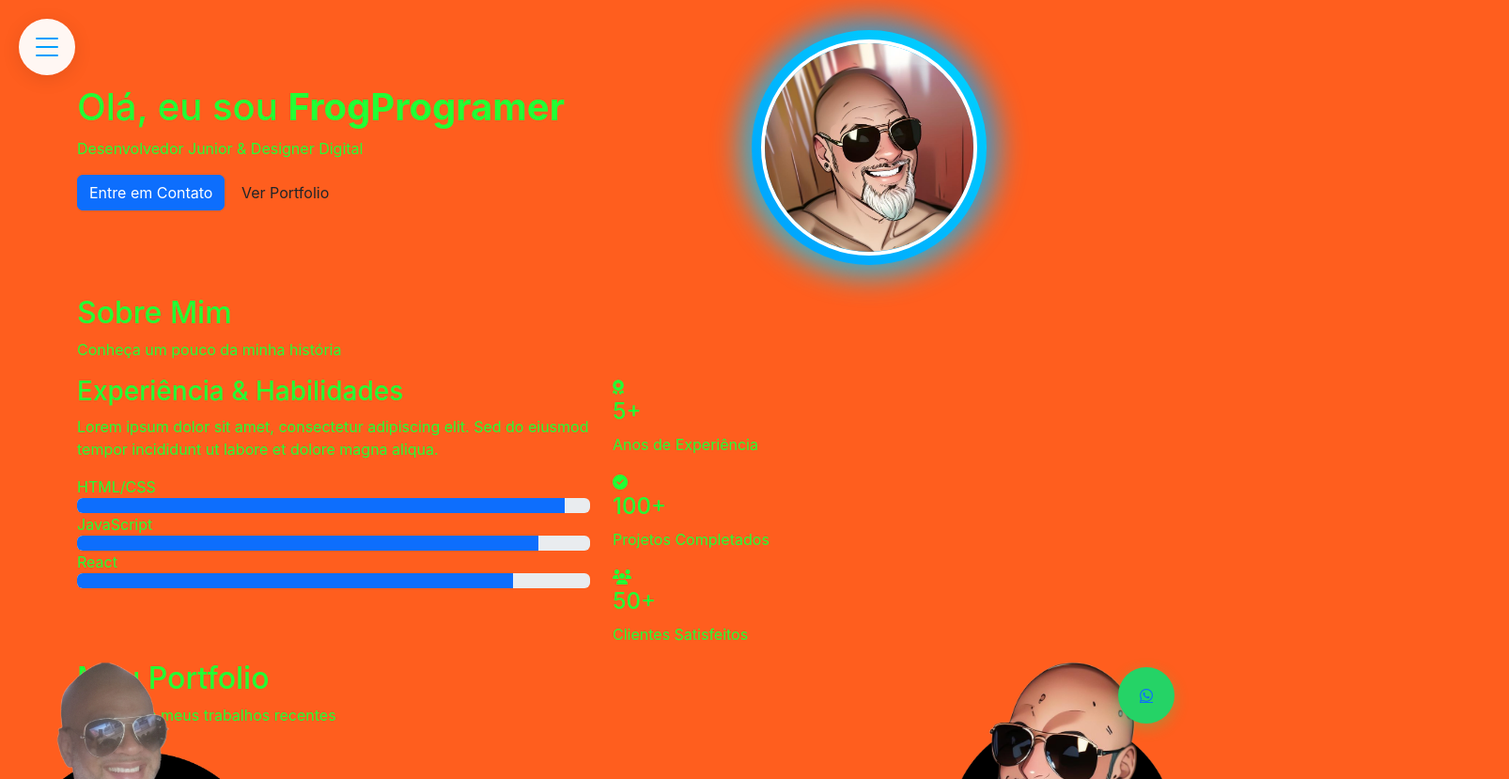
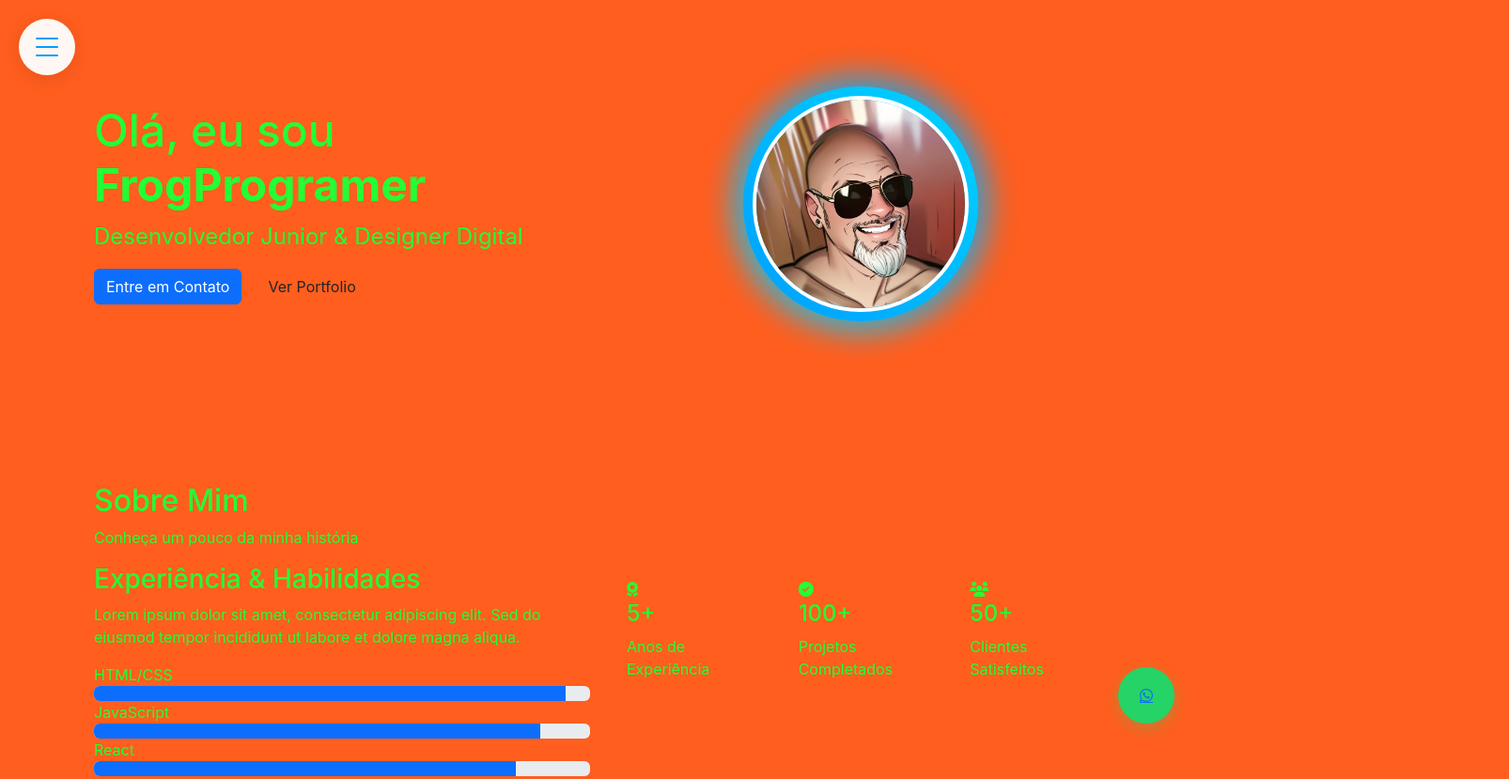
Before and after one commit to RonyS045/IDE-para-TESTES-sites, a plain HTML site: page LAndPage/landpage.html in a window 1280 px wide. Shown: the top 829 px of the page at 94% size, 1606 px wide, since content can reach past the window. Drawn offline with nearby package versions, Linux system fonts and the light colour scheme.

Commit message:
ProjectContinue29

```diff
--- a/LAndPage/landpage.css
+++ b/LAndPage/landpage.css
@@ -815,3 +815,233 @@ body {
 .fadeIn {
     animation: fadeIn 1s ease-out;
 }
+
+
+/* Mobile First Media Queries */
+
+/* Base styles (mobile first) */
+:root {
+    --container-padding: 15px;
+    --section-spacing: 40px;
+}
+
+/* Container responsivo */
+.container {
+    width: 100%;
+    padding-right: var(--container-padding);
+    padding-left: var(--container-padding);
+    margin-right: auto;
+    margin-left: auto;
+    max-width: 100%;
+}
+
+/* Seções responsivas */
+section {
+    padding: var(--section-spacing) 0;
+}
+
+/* Hero Section Responsivo */
+.hero-section {
+    padding: 60px 0;
+}
+
+.hero-title {
+    font-size: 2rem;
+    line-height: 1.2;
+}
+
+.hero-subtitle {
+    font-size: 1.1rem;
+}
+
+.hero-buttons {
+    display: flex;
+    flex-direction: column;
+    gap: 15px;
+}
+
+.hero-buttons .btn {
+    width: 100%;
+}
+
+/* About Section Responsivo */
+.about-stats {
+    display: grid;
+    grid-template-columns: repeat(1, 1fr);
+    gap: 20px;
+}
+
+.stat-item {
+    padding: 15px;
+}
+
+/* Portfolio Section Responsivo */
+.portfolio-section .swiper-container {
+    padding: 20px 0;
+}
+
+.portfolio-item {
+    width: 100%;
+}
+
+/* Contact Section Responsivo */
+.contact-info {
+    margin-bottom: 30px;
+}
+
+.contact-form .form-group {
+    margin-bottom: 15px;
+}
+
+/* Footer Responsivo */
+.social-icons {
+    flex-wrap: wrap;
+    gap: 15px;
+}
+
+/* Imagens responsivas */
+.MinhaImagemCirculo,
+.MinhaImagemCirculo01 {
+    position: relative;
+    width: 100%;
+    display: flex;
+    justify-content: center;
+    margin: 20px 0;
+}
+
+.MinhaImagemCirculo img,
+.MinhaImagemCirculo01 img {
+    width: 200px;
+    height: auto;
+}
+
+.MeuQrcode {
+    margin: 30px 0;
+}
+
+/* Small devices (landscape phones) */
+@media (min-width: 576px) {
+    .container {
+        max-width: 540px;
+    }
+
+    .hero-buttons {
+        flex-direction: row;
+        justify-content: flex-start;
+    }
+
+    .hero-buttons .btn {
+        width: auto;
+    }
+
+    .about-stats {
+        grid-template-columns: repeat(2, 1fr);
+    }
+}
+
+/* Medium devices (tablets) */
+@media (min-width: 768px) {
+    .container {
+        max-width: 720px;
+    }
+
+    :root {
+        --container-padding: 20px;
+        --section-spacing: 60px;
+    }
+
+    .hero-title {
+        font-size: 2.5rem;
+    }
+
+    .hero-subtitle {
+        font-size: 1.25rem;
+    }
+
+    .about-stats {
+        grid-template-columns: repeat(3, 1fr);
+    }
+
+    .MinhaImagemCirculo,
+    .MinhaImagemCirculo01 {
+        position: absolute;
+    }
+
+    .MinhaImagemCirculo {
+        justify-content: flex-start;
+    }
+
+    .MinhaImagemCirculo01 {
+        justify-content: flex-end;
+    }
+
+    .MinhaImagemCirculo img,
+    .MinhaImagemCirculo01 img {
+        width: 250px;
+    }
+}
+
+/* Large devices (desktops) */
+@media (min-width: 992px) {
+    .container {
+        max-width: 960px;
+    }
+
+    :root {
+        --container-padding: 30px;
+        --section-spacing: 80px;
+    }
+
+    .hero-title {
+        font-size: 3rem;
+    }
+
+    .hero-subtitle {
+        font-size: 1.5rem;
+    }
+
+    .MinhaImagemCirculo img,
+    .MinhaImagemCirculo01 img {
+        width: 300px;
+    }
+}
+
+/* Extra large devices */
+@media (min-width: 1200px) {
+    .container {
+        max-width: 1140px;
+    }
+}
+
+/* XXL devices */
+@media (min-width: 1400px) {
+    .container {
+        max-width: 1320px;
+    }
+}
+
+/* Otimizações de performance */
+@media (prefers-reduced-motion: reduce) {
+    * {
+        animation-duration: 0.01ms !important;
+        animation-iteration-count: 1 !important;
+        transition-duration: 0.01ms !important;
+        scroll-behavior: auto !important;
+    }
+}
+
+/* Ajustes para melhor acessibilidade */
+@media (prefers-contrast: more) {
+    :root {
+        --primary-color: #000;
+        --secondary-color: #fff;
+    }
+}
+
+/* Suporte para modo escuro */
+@media (prefers-color-scheme: dark) {
+    :root {
+        --light-bg: #1a1a1a;
+        --text-color: #ffffff;
+    }
+}
```
